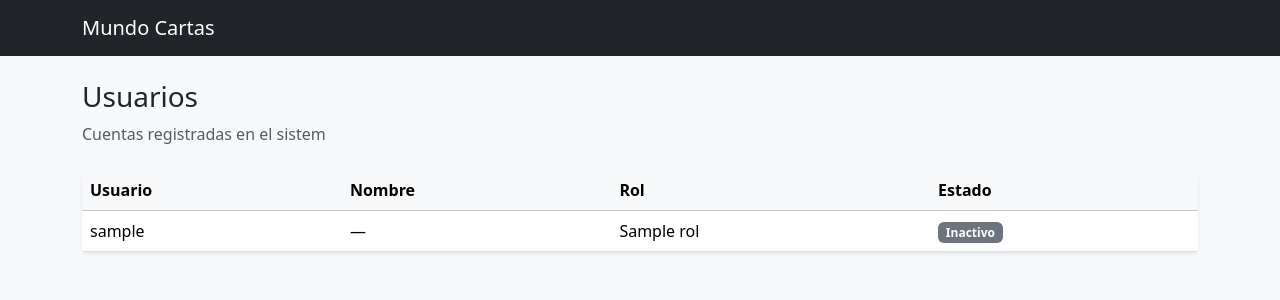
After one commit to d1ego10/inventario-mundo-cartas, a Django app: template usuarios/templates/usuarios/usuario_listar.html in a window 1280 px wide. The commit adds this page. Shown: the top 300 px of the page. Run offline with Django 5.2, Linux system fonts and the light colour scheme; the template is opened without the code that fills it: most values are stand-ins (such as "Sample title", 1, 10 or a date in 2020).

Commit message:
feat: agregar listado de usuarios con acceso por rol

```diff
--- a/inventario/templates/inventario/base.html
+++ b/inventario/templates/inventario/base.html
@@ -12,16 +12,47 @@
     >
 </head>
 <body class="bg-light">
-    <nav class="navbar navbar-dark bg-dark">
+<nav class="navbar navbar-expand-lg navbar-dark bg-dark">
     <div class="container">
         <a class="navbar-brand" href="{% url 'inventario:inicio' %}">
             Mundo Cartas
         </a>
 
         {% if user.is_authenticated %}
-                <div class="d-flex align-items-center gap-3">
-                    <span class="text-white">
+            <button class="navbar-toggler" type="button"
+                    data-bs-toggle="collapse"
+                    data-bs-target="#menuPrincipal"
+                    aria-controls="menuPrincipal"
+                    aria-expanded="false"
+                    aria-label="Abrir menú">
+                <span class="navbar-toggler-icon"></span>
+            </button>
+
+            <div class="collapse navbar-collapse" id="menuPrincipal">
+                <ul class="navbar-nav me-auto">
+                    <li class="nav-item">
+                        <a class="nav-link"
+                            href="{% url 'inventario:inicio' %}">
+                            Inicio
+                        </a>
+                    </li>
+
+                    {% if user.perfil.rol.nombre == "Administrador" %}
+                        <li class="nav-item">
+                            <a class="nav-link"
+                                href="{% url 'usuarios:listar' %}">
+                                Usuarios
+                            </a>
+                        </li>
+                    {% endif %}
+                </ul>
+
+                <div class="d-flex align-items-center gap-3 py-2">
+                    <span class="navbar-text">
                         {{ user.username }}
+                        {% if user.perfil %}
+                            / {{ user.perfil.rol.nombre }}
+                        {% endif %}
                     </span>
 
                     <form method="post"
@@ -34,6 +65,7 @@
                         </button>
                     </form>
                 </div>
+            </div>
         {% endif %}
     </div>
 </nav>
--- /dev/null
+++ b/usuarios/templates/usuarios/usuario_listar.html
@@ -0,0 +1,49 @@
+{% extends "inventario/base.html" %}
+
+{% block title %}Usuarios Mundo Cartas{% endblock %}
+
+{% block content %}
+<div class="mb-4">
+    <h1 class="h3">Usuarios</h1>
+    <p class="text-muted">Cuentas registradas en el sistem</p>
+</div>
+
+<div class="card border-0 shadow-sm">
+    <div class="table-responsive">
+        <table class="table table-hover align-middle mb-0">
+            <thead class="table-light">
+                <tr>
+                    <th>Usuario</th>
+                    <th>Nombre</th>
+                    <th>Rol</th>
+                    <th>Estado</th>
+                </tr>
+            </thead>
+            <tbody>
+                {% for cuenta in usuarios %}
+                    <tr>
+                        <td>{{ cuenta.username }}</td>
+                        <td>{{ cuenta.get_full_name|default:"—" }}</td>
+                        <td>
+                            {{ cuenta.perfil.rol.nombre|default:"Sin perfil asignado" }}
+                        </td>
+                        <td>
+                            {% if cuenta.is_active %}
+                                <span class="badge bg-success">Activo</span>
+                            {% else %}
+                                <span class="badge bg-secondary">Inactivo</span>
+                            {% endif %}
+                        </td>
+                    </tr>
+                {% empty %}
+                    <tr>
+                        <td colspan="4" class="text-center text-muted py-4">
+                            No hay usuarios registrados.
+                        </td>
+                    </tr>
+                {% endfor %}
+            </tbody>
+        </table>
+    </div>
+</div>
+{% endblock %}
--- a/usuarios/urls.py
+++ b/usuarios/urls.py
@@ -4,6 +4,7 @@ from . import views
 app_name = "usuarios"
 
 urlpatterns = [
+    path("", views.listar_usuarios, name="listar"),
     path("login/", views.iniciar_sesion, name="login"),
     path("logout/", views.cerrar_sesion, name="logout"),
 ]
```
Also changed, not shown: usuarios/views.py (+27 -1 lines). Lines whose indentation alone changed are shown as unchanged.
